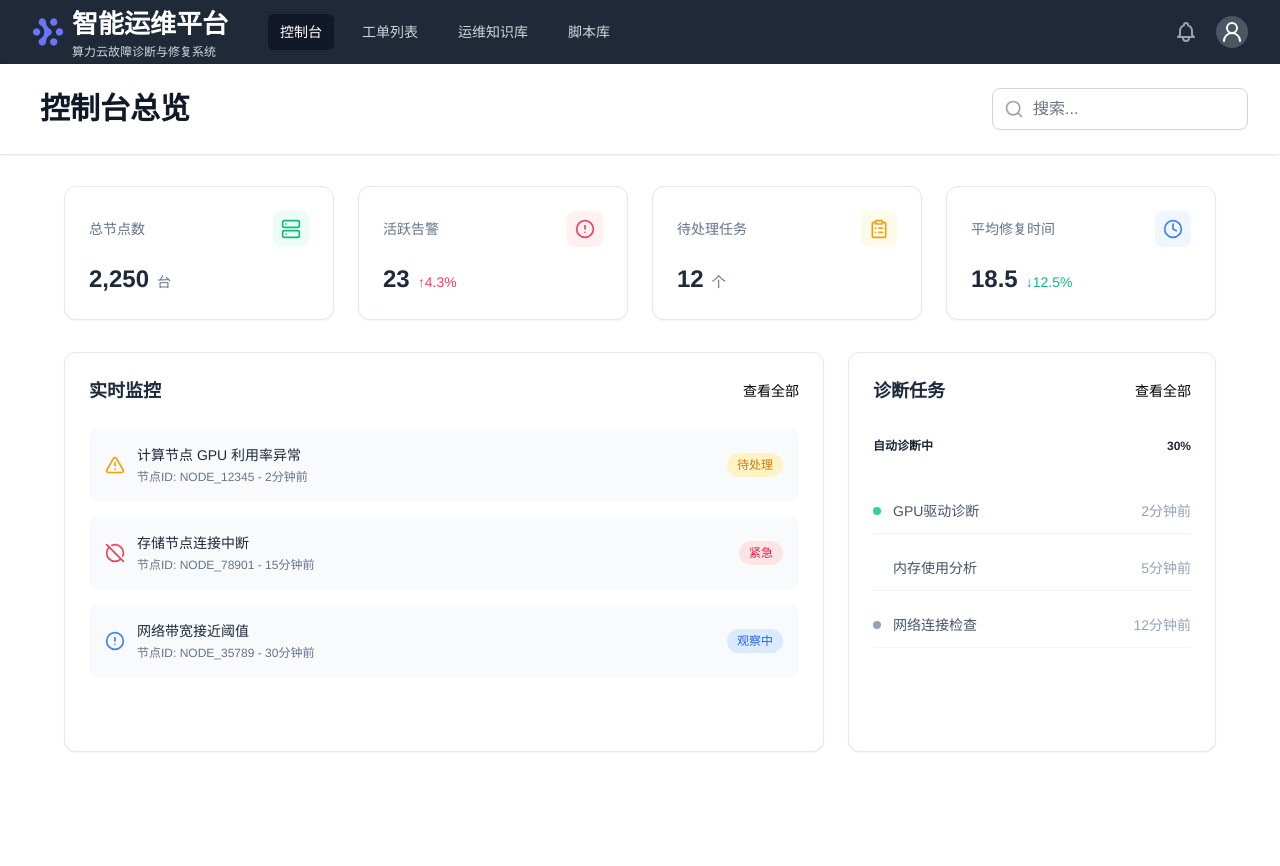
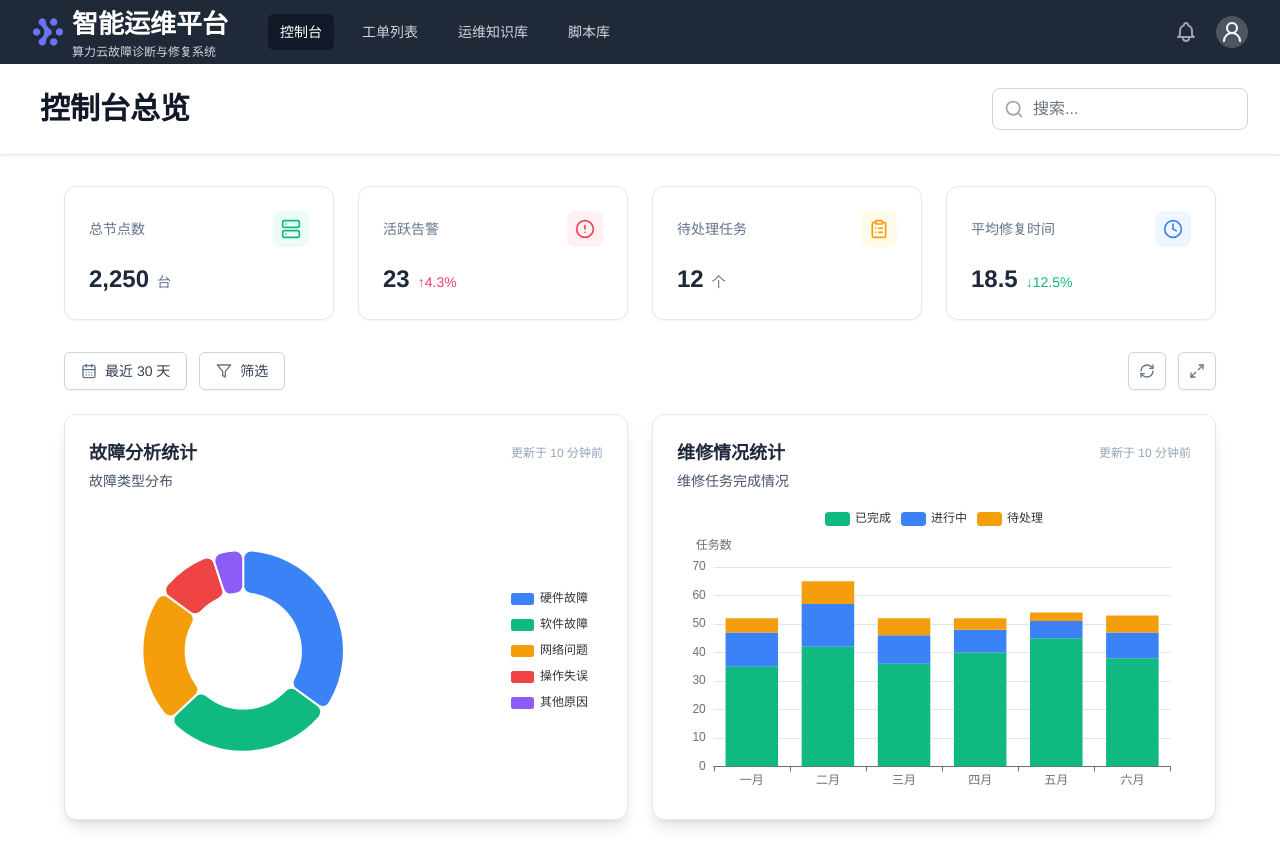
Before and after one commit to qinjinling/vite-tailwind-starter, a Vue app: page / in a window 1280 px wide. Shown: the top 866 px of the page. Before the commit the page ends 800 px from the top, so only its background shows below. Built offline with nearby package versions, Linux system fonts and the light colour scheme.

Commit message:
更新控制台首页

```diff
--- a/package.json
+++ b/package.json
@@ -7,6 +7,7 @@
     "build": "cross-env NODE_ENV=production vite build"
   },
   "dependencies": {
+    "echarts": "^5.6.0",
     "lucide-vue-next": "^0.417.0",
     "vue": "^3.5.13",
     "vue-router": "^4.5.0"
--- a/src/views/Home.vue
+++ b/src/views/Home.vue
@@ -56,91 +56,314 @@
       </div>
     </div>
 
-    <!-- 主要内容区域 -->
-    <div class="grid grid-cols-1 lg:grid-cols-3 gap-6">
-      <!-- 实时监控 -->
-      <div class="lg:col-span-2">
-        <div class="bg-white rounded-xl p-6 shadow-sm border border-slate-200 h-[400px]">
-          <div class="flex items-center justify-between mb-6">
-            <h2 class="text-lg font-semibold text-slate-800">实时监控</h2>
-            <button class="text-sm text-primary-600 hover:text-primary-700">查看全部</button>
+    <!-- 筛选与控制栏 -->
+    <div class="flex flex-col sm:flex-row justify-between items-center mb-6 gap-3 sm:gap-4">
+      <div class="flex items-center space-x-2 sm:space-x-3">
+        <div class="relative dropdown">
+          <button
+            @click.stop="toggleDateDropdown"
+            class="flex items-center bg-white text-slate-700 px-3 sm:px-4 py-2 border border-slate-300 rounded-md shadow-sm hover:bg-slate-50 text-sm shrink-0">
+            <CalendarDaysIcon class="w-4 h-4 mr-1.5 sm:mr-2 text-slate-500" />
+            {{ selectedDateRange }}
+          </button>
+          <div v-if="isDateDropdownOpen" class="absolute top-full left-0 mt-1 w-40 bg-white border border-slate-200 rounded-md shadow-lg z-10">
+            <div class="py-1">
+              <button
+                v-for="option in dateRangeOptions"
+                :key="option.value"
+                @click="selectDateRange(option)"
+                class="block w-full text-left px-4 py-2 text-sm hover:bg-slate-100">
+                {{ option.label }}
+              </button>
+            </div>
           </div>
-          <div class="space-y-4">
-            <div class="flex items-center p-4 bg-slate-50 rounded-lg">
-              <TriangleAlertIcon class="w-5 h-5 text-amber-500 mr-3" />
-              <div class="flex-1">
-                <h4 class="text-sm font-medium text-slate-800">计算节点 GPU 利用率异常</h4>
-                <p class="text-xs text-slate-500 mt-1">节点ID: NODE_12345 - 2分钟前</p>
-              </div>
-              <span class="px-2.5 py-1 text-xs font-medium bg-amber-100 text-amber-600 rounded-full">待处理</span>
-            </div>
-
-            <div class="flex items-center p-4 bg-slate-50 rounded-lg">
-              <CircleOffIcon class="w-5 h-5 text-rose-500 mr-3" />
-              <div class="flex-1">
-                <h4 class="text-sm font-medium text-slate-800">存储节点连接中断</h4>
-                <p class="text-xs text-slate-500 mt-1">节点ID: NODE_78901 - 15分钟前</p>
-              </div>
-              <span class="px-2.5 py-1 text-xs font-medium bg-rose-100 text-rose-600 rounded-full">紧急</span>
-            </div>
-
-            <div class="flex items-center p-4 bg-slate-50 rounded-lg">
-              <CircleAlertIcon class="w-5 h-5 text-blue-500 mr-3" />
-              <div class="flex-1">
-                <h4 class="text-sm font-medium text-slate-800">网络带宽接近阈值</h4>
-                <p class="text-xs text-slate-500 mt-1">节点ID: NODE_35789 - 30分钟前</p>
-              </div>
-              <span class="px-2.5 py-1 text-xs font-medium bg-blue-100 text-blue-600 rounded-full">观察中</span>
+        </div>
+        <div class="relative dropdown">
+          <button
+            @click.stop="toggleFilterDropdown"
+            class="flex items-center bg-white text-slate-700 px-3 sm:px-4 py-2 border border-slate-300 rounded-md shadow-sm hover:bg-slate-50 text-sm shrink-0">
+            <FilterIcon class="w-4 h-4 mr-1.5 sm:mr-2 text-slate-500" />
+            筛选
+          </button>
+          <div v-if="isFilterDropdownOpen" class="absolute top-full left-0 mt-1 w-40 bg-white border border-slate-200 rounded-md shadow-lg z-10">
+            <div class="py-1">
+              <button
+                v-for="option in filterOptions"
+                :key="option.value"
+                @click="selectFilter(option)"
+                class="block w-full text-left px-4 py-2 text-sm hover:bg-slate-100">
+                {{ option.label }}
+              </button>
             </div>
           </div>
         </div>
       </div>
+      <div class="flex items-center space-x-2 sm:space-x-3">
+        <button
+          class="p-2.5 text-slate-500 hover:text-primary-600 bg-white border border-slate-300 rounded-md shadow-sm hover:bg-slate-50 shrink-0">
+          <RefreshCwIcon class="w-4 h-4" />
+        </button>
+        <button
+          class="p-2.5 text-slate-500 hover:text-primary-600 bg-white border border-slate-300 rounded-md shadow-sm hover:bg-slate-50 shrink-0">
+          <Maximize2Icon class="w-4 h-4" />
+        </button>
+      </div>
+    </div>
 
-      <!-- 任务处理 -->
-      <div class="lg:col-span-1">
-        <div class="bg-white rounded-xl p-6 shadow-sm border border-slate-200 h-[400px]">
-          <div class="flex items-center justify-between mb-6">
-            <h2 class="text-lg font-semibold text-slate-800">诊断任务</h2>
-            <button class="text-sm text-primary-600 hover:text-primary-700">查看全部</button>
-          </div>
-          <div class="space-y-4">
-            <div class="relative pt-1">
-              <div class="flex items-center justify-between mb-2">
-                <div>
-                  <span class="text-xs font-semibold inline-block text-slate-800">自动诊断中</span>
-                </div>
-                <div class="text-right">
-                  <span class="text-xs font-semibold inline-block text-slate-800">30%</span>
-                </div>
-              </div>
-              <div class="overflow-hidden h-2 text-xs flex rounded bg-primary-100">
-                <div class="w-[30%] shadow-none flex flex-col text-center whitespace-nowrap text-white justify-center bg-primary-500"></div>
-              </div>
-            </div>
+    <!-- 统计卡片区域 -->
+    <div class="grid grid-cols-1 lg:grid-cols-2 gap-6 mb-6">
+      <!-- 故障分析统计 -->
+      <div class="bg-white rounded-xl p-6 shadow-lg border border-slate-200">
+        <div class="flex justify-between items-center mb-1">
+          <h2 class="text-lg font-semibold text-slate-800">故障分析统计</h2>
+          <span class="text-xs text-slate-400">更新于 10 分钟前</span>
+        </div>
+        <p class="text-sm text-slate-600 mb-4">故障类型分布</p>
+        <div class="h-60 sm:h-72" ref="faultAnalysisChart"></div>
+      </div>
 
-            <div class="space-y-3 mt-6">
-              <div class="flex items-center py-3 border-b border-slate-100">
-                <div class="w-2 h-2 bg-emerald-400 rounded-full mr-3"></div>
-                <span class="text-sm text-slate-600 flex-1">GPU驱动诊断</span>
-                <span class="text-sm text-slate-400">2分钟前</span>
-              </div>
-              <div class="flex items-center py-3 border-b border-slate-100">
-                <div class="w-2 h-2 bg-primary-400 rounded-full mr-3"></div>
-                <span class="text-sm text-slate-600 flex-1">内存使用分析</span>
-                <span class="text-sm text-slate-400">5分钟前</span>
-              </div>
-              <div class="flex items-center py-3 border-b border-slate-100">
-                <div class="w-2 h-2 bg-slate-400 rounded-full mr-3"></div>
-                <span class="text-sm text-slate-600 flex-1">网络连接检查</span>
-                <span class="text-sm text-slate-400">12分钟前</span>
-              </div>
-            </div>
-          </div>
+      <!-- 维修情况统计 -->
+      <div class="bg-white rounded-xl p-6 shadow-lg border border-slate-200">
+        <div class="flex justify-between items-center mb-1">
+          <h2 class="text-lg font-semibold text-slate-800">维修情况统计</h2>
+          <span class="text-xs text-slate-400">更新于 10 分钟前</span>
         </div>
+        <p class="text-sm text-slate-600 mb-4">维修任务完成情况</p>
+        <div class="h-60 sm:h-72" ref="repairStatChart"></div>
       </div>
     </div>
   </main>
 </template>
 <script setup>
-import { SearchIcon, BellIcon, ServerIcon, CircleAlertIcon, ClipboardListIcon, ClockIcon, TriangleAlertIcon, CircleOffIcon } from 'lucide-vue-next'
+import {
+  ServerIcon,
+  CircleAlertIcon,
+  ClipboardListIcon,
+  ClockIcon,
+  CalendarDaysIcon,
+  FilterIcon,
+  RefreshCwIcon,
+  Maximize2Icon
+} from 'lucide-vue-next'
+import { ref, onMounted, onUnmounted, nextTick } from 'vue'
+import * as echarts from 'echarts'
+
+// 日期范围下拉菜单状态
+const isDateDropdownOpen = ref(false)
+const selectedDateRange = ref('最近 30 天')
+const dateRangeOptions = [
+  { label: '最近 30 天', value: '30days' },
+  { label: '最近 3 个月', value: '3months' },
+  { label: '最近半年', value: '6months' },
+  { label: '最近一年', value: '1year' }
+]
+
+// 筛选下拉菜单状态
+const isFilterDropdownOpen = ref(false)
+const filterOptions = [
+  { label: '全部', value: 'all' },
+  { label: '已完成', value: 'completed' },
+  { label: '进行中', value: 'in-progress' },
+  { label: '待处理', value: 'pending' }
+]
+
+// 日期下拉菜单切换
+const toggleDateDropdown = () => {
+  isDateDropdownOpen.value = !isDateDropdownOpen.value
+  if (isDateDropdownOpen.value) {
+    isFilterDropdownOpen.value = false
+  }
+}
+
+// 筛选下拉菜单切换
+const toggleFilterDropdown = () => {
+  isFilterDropdownOpen.value = !isFilterDropdownOpen.value
+  if (isFilterDropdownOpen.value) {
+    isDateDropdownOpen.value = false
+  }
+}
+
+// 选择日期范围
+const selectDateRange = (option) => {
+  selectedDateRange.value = option.label
+  isDateDropdownOpen.value = false
+}
+
+// 选择筛选选项
+const selectFilter = (option) => {
+  console.log('选择筛选:', option.label)
+  isFilterDropdownOpen.value = false
+}
+
+// 点击外部关闭下拉菜单
+const closeDropdowns = (e) => {
+  // 如果点击的不是下拉菜单内的元素，则关闭所有下拉菜单
+  if (!e.target.closest('.dropdown')) {
+    isDateDropdownOpen.value = false
+    isFilterDropdownOpen.value = false
+  }
+}
+
+// 图表引用
+const faultAnalysisChart = ref(null)
+const repairStatChart = ref(null)
+
+// 图表实例
+let faultChart = null
+let repairChart = null
+
+// 初始化故障分析饼图
+const initFaultAnalysisChart = () => {
+  if (!faultAnalysisChart.value) return
+
+  faultChart = echarts.init(faultAnalysisChart.value)
+
+  const option = {
+    tooltip: {
+      trigger: 'item',
+      formatter: '{a} <br/>{b}: {c} ({d}%)'
+    },
+    legend: {
+      orient: 'vertical',
+      right: 10,
+      top: 'center',
+      data: ['硬件故障', '软件故障', '网络问题', '操作失误', '其他原因']
+    },
+    color: ['#3b82f6', '#10b981', '#f59e0b', '#ef4444', '#8b5cf6'],
+    series: [
+      {
+        name: '故障类型',
+        type: 'pie',
+        radius: ['40%', '70%'],
+        center: ['30%', '50%'],
+        avoidLabelOverlap: false,
+        itemStyle: {
+          borderRadius: 8,
+          borderColor: '#fff',
+          borderWidth: 2
+        },
+        label: {
+          show: false,
+          position: 'center'
+        },
+        emphasis: {
+          label: {
+            show: true,
+            fontSize: 16,
+            fontWeight: 'bold'
+          }
+        },
+        labelLine: {
+          show: false
+        },
+        data: [
+          { value: 35, name: '硬件故障' },
+          { value: 28, name: '软件故障' },
+          { value: 22, name: '网络问题' },
+          { value: 10, name: '操作失误' },
+          { value: 5, name: '其他原因' }
+        ]
+      }
+    ]
+  }
+
+  faultChart.setOption(option)
+}
+
+// 初始化维修情况柱状图
+const initRepairStatChart = () => {
+  if (!repairStatChart.value) return
+
+  repairChart = echarts.init(repairStatChart.value)
+
+  const option = {
+    tooltip: {
+      trigger: 'axis',
+      axisPointer: {
+        type: 'shadow'
+      }
+    },
+    legend: {
+      data: ['已完成', '进行中', '待处理']
+    },
+    grid: {
+      left: '3%',
+      right: '4%',
+      bottom: '3%',
+      containLabel: true
+    },
+    xAxis: [
+      {
+        type: 'category',
+        data: ['一月', '二月', '三月', '四月', '五月', '六月']
+      }
+    ],
+    yAxis: [
+      {
+        type: 'value',
+        name: '任务数'
+      }
+    ],
+    color: ['#10b981', '#3b82f6', '#f59e0b'],
+    series: [
+      {
+        name: '已完成',
+        type: 'bar',
+        stack: '维修任务',
+        emphasis: {
+          focus: 'series'
+        },
+        data: [35, 42, 36, 40, 45, 38]
+      },
+      {
+        name: '进行中',
+        type: 'bar',
+        stack: '维修任务',
+        emphasis: {
+          focus: 'series'
+        },
+        data: [12, 15, 10, 8, 6, 9]
+      },
+      {
+        name: '待处理',
+        type: 'bar',
+        stack: '维修任务',
+        emphasis: {
+          focus: 'series'
+        },
+        data: [5, 8, 6, 4, 3, 6]
+      }
+    ]
+  }
+
+  repairChart.setOption(option)
+}
+
+// 处理窗口大小变化
+const handleResize = () => {
+  faultChart && faultChart.resize()
+  repairChart && repairChart.resize()
+}
+
+// 添加全局点击事件监听
+onMounted(async () => {
+  document.addEventListener('click', closeDropdowns, true)
+
+  // 确保DOM已渲染
+  await nextTick()
+  initFaultAnalysisChart()
+  initRepairStatChart()
+
+  // 添加窗口大小变化监听
+  window.addEventListener('resize', handleResize)
+})
+
+onUnmounted(() => {
+  document.removeEventListener('click', closeDropdowns, true)
+  window.removeEventListener('resize', handleResize)
+
+  // 释放图表实例
+  faultChart && faultChart.dispose()
+  repairChart && repairChart.dispose()
+})
 </script>
```
Also changed, not shown: postcss.config.js (+5 -3 lines), src/App.vue (+10 -18 lines), src/views/IssueDetail.vue (+0 -33 lines), 1 other file (tests, documents, lock files or other folders).
